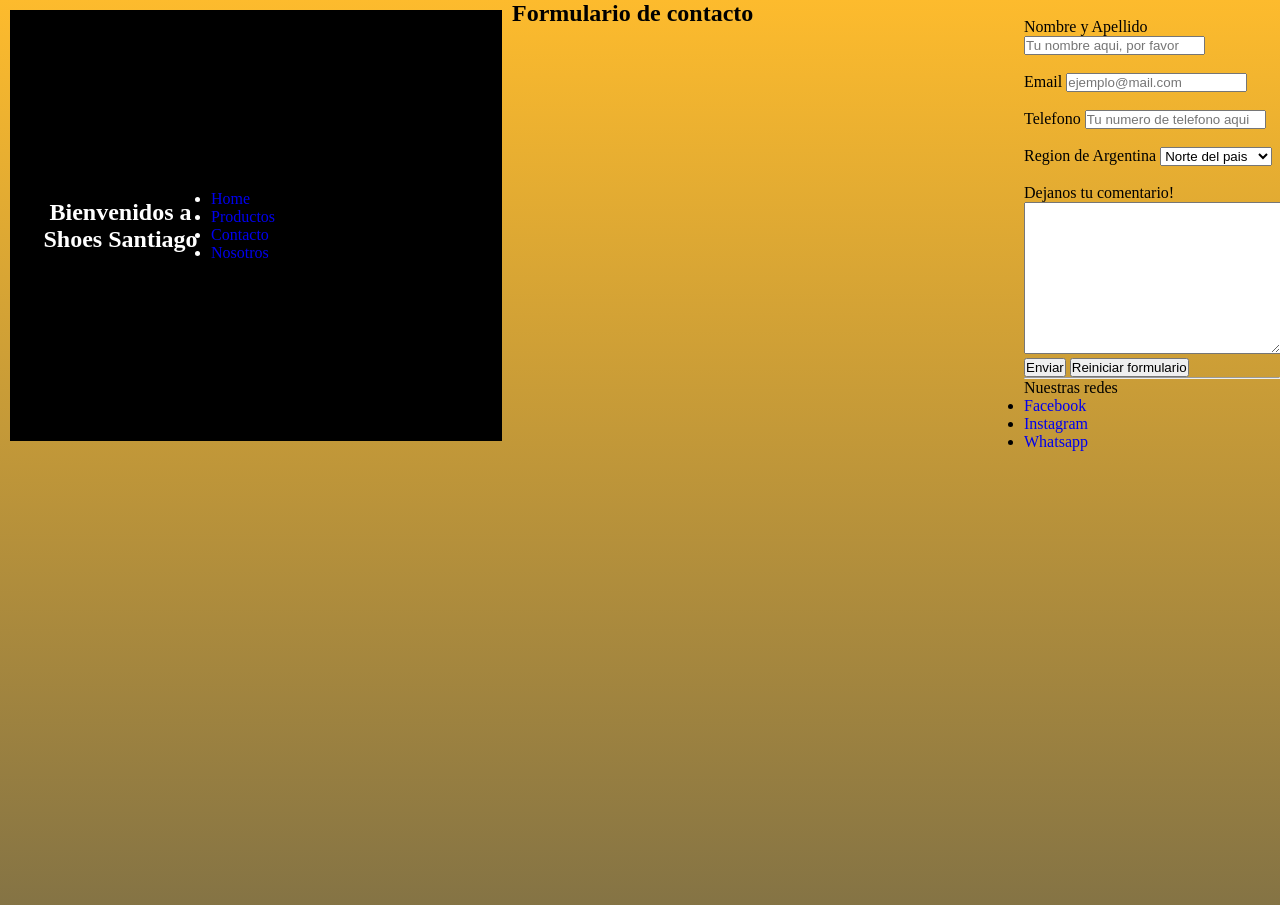
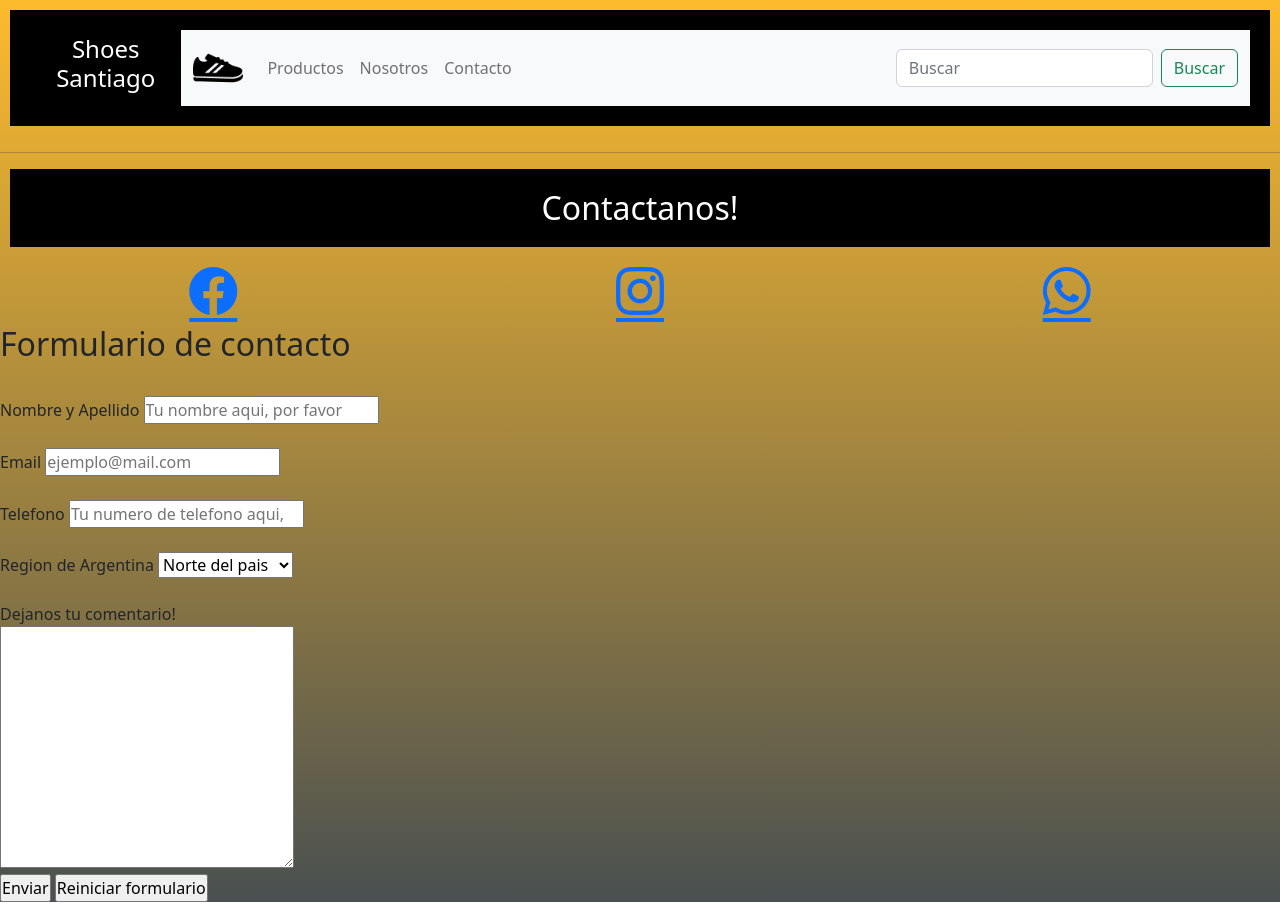
Before and after one commit to daciomarc/shoessantiago, a website: page pages/contacto.html in a window 1280 px wide. Shown: the top 905 px of the page. Drawn offline with nearby package versions, Linux system fonts and the light colour scheme; files whose address does not match are found by name.

```diff
--- a/pages/contacto.html
+++ b/pages/contacto.html
@@ -5,24 +5,75 @@
     <meta charset="UTF-8">
     <meta http-equiv="X-UA-Compatible" content="IE=edge">
     <meta name="viewport" content="width=device-width, initial-scale=1.0">
+    <link rel="stylesheet" href="https://cdn.jsdelivr.net/npm/bootstrap-icons@1.9.1/font/bootstrap-icons.css">
+    <link rel="stylesheet" href="../css/bootstrap.min.css">
+    <link rel="stylesheet" href="../css/main.css">
     <link rel="stylesheet" href="../css/style.css">
+
+
     <title>Shoes Santiago</title>
 </head>
 
 <body>
-    <main>
+
       <header>
-            <h1>Bienvenidos a Shoes Santiago</h1>
+        <h1>Shoes Santiago</h1>
 
-            <nav>
-                <ul>
-                    <li><a href="../index.html">Home</a></li>
-                    <li><a href="./productos.html">Productos</a></li>
-                    <li><a href="./contacto.html">Contacto</a></li>
-                    <li><a href="./nosotros.html">Nosotros</a></li>
+        <nav class="navbar navbar-expand-lg bg-light">
+            <div class="container-fluid">
+                <a class="navbar-brand" href="../index.html">
+                    <img src="../icons/sport-shoe.png" width="50" height="50" alt="icono zapatilla"></a>
+                <button class="navbar-toggler" type="button" data-bs-toggle="collapse"
+                    data-bs-target="#navbarSupportedContent" aria-controls="navbarSupportedContent"
+                    aria-expanded="false" aria-label="Toggle navigation">
+                    <span class="navbar-toggler-icon"></span>
+                </button>
+                <div class="collapse navbar-collapse" id="navbarSupportedContent">
+                    <ul class="navbar-nav me-auto mb-2 mb-lg-0">
+                        <li class="nav-item">
+                            <a class="nav-link" aria-current="page" href="./productos.html">Productos</a>
+                        </li>
+                        <li class="nav-item">
+                            <a class="nav-link" href="./nosotros.html">Nosotros</a>
+                        </li>
+                        <li class="nav-item">
+                            <a class="nav-link" href="./contacto.html">Contacto</a>
+                        </li>
                     </ul>
+                    <form class="d-flex" role="search">
+                        <input class="form-control me-2" type="Buscar" placeholder="Buscar" aria-label="Buscar">
+                        <button class="btn btn-outline-success" type="submit">Buscar</button>
+                    </form>
+                </div>
+            </div>
         </nav>
       </header>
+    <main>
+
+
+    </main>
+    <!-- FOOTER -->
+    <hr>
+    <footer id="pie">
+        <section class="redesSociales">
+            <h2>Contactanos!</h2>
+
+            <div class="redes-container">
+                <a href="https://www.facebook.com/shoessantiago" target="_blank"><i class="bi-facebook"></i></a>
+
+                <a href="https://www.instagram.com/shoessantiago" target="_blank"><i class="bi-instagram"></i></a>
+                <a href="https://api.whatsapp.com/send?phone=543855366360" target="_blank"><i
+                        class="bi-whatsapp"></i></a>
+            </div>
+        </section>
+        </ul>
+
+    </footer>
+    <script src="./js/bootstrap.min.js"></script>
+
+</body>
+
+</html>
     <!-- Formulario -->
     <h2>Formulario de contacto</h2>
     <form>
@@ -34,8 +85,7 @@
         <br>
 
         <br><label for="numerotelefono">Telefono</label>
-            <input type="number" name="" id="numerotelefono" placeholder="Tu numero de telefono aqui, por favor"
-                required>
+        <input type="number" name="" id="numerotelefono" placeholder="Tu numero de telefono aqui, por favor" required>
         <br>
 
         <br><label for="seleccion-region">Region de Argentina</label>
@@ -59,20 +109,3 @@
 
     </form>
     <!-- Fin formulario -->
-
-        <!-- FOOTER -->
-        <hr>
-        <footer id="pie">
-            <p>Nuestras redes<br></p>
-            <ul>
-                <li><a href="https://www.facebook.com/shoessantiago" target="_blank">Facebook</a></li>
-                <li><a href="https://www.instagram.com/shoessantiago" target="_blank">Instagram</a></li>
-                <li><a href="https://api.whatsapp.com/send?phone=543855366360" target="_blank">Whatsapp<br></a></li>
-            </ul>
-
-        </footer>
-    </main>
-
-</body>
-
-</html>
--- a/scss/app.scss
+++ b/scss/app.scss
@@ -1,8 +1,3 @@
-<<<<<<< HEAD
-header{
-    p{font-size: medium;}
 
-}
-=======
-@import './header.scss'
->>>>>>> ramav1
+@import './header.scss';
+@import './footer.scss';
--- a/scss/header.scss
+++ b/scss/header.scss
@@ -7,7 +7,7 @@
     margin: 10px;
 
 li {
-    color:black &hover{transition: all 0.8s ease;
+    color:black &hover{transition: all 0.5s ease;
         transform: scale(1.2, 1.2);
           }
 }
```
Also changed, not shown: pages/nosotros.html (+50 -14 lines), pages/productos.html (+27 -13 lines), css/main.css, scss/_variables.scss (added), scss/footer.scss (added), 1 other file. Lines whose indentation alone changed are shown as unchanged.
